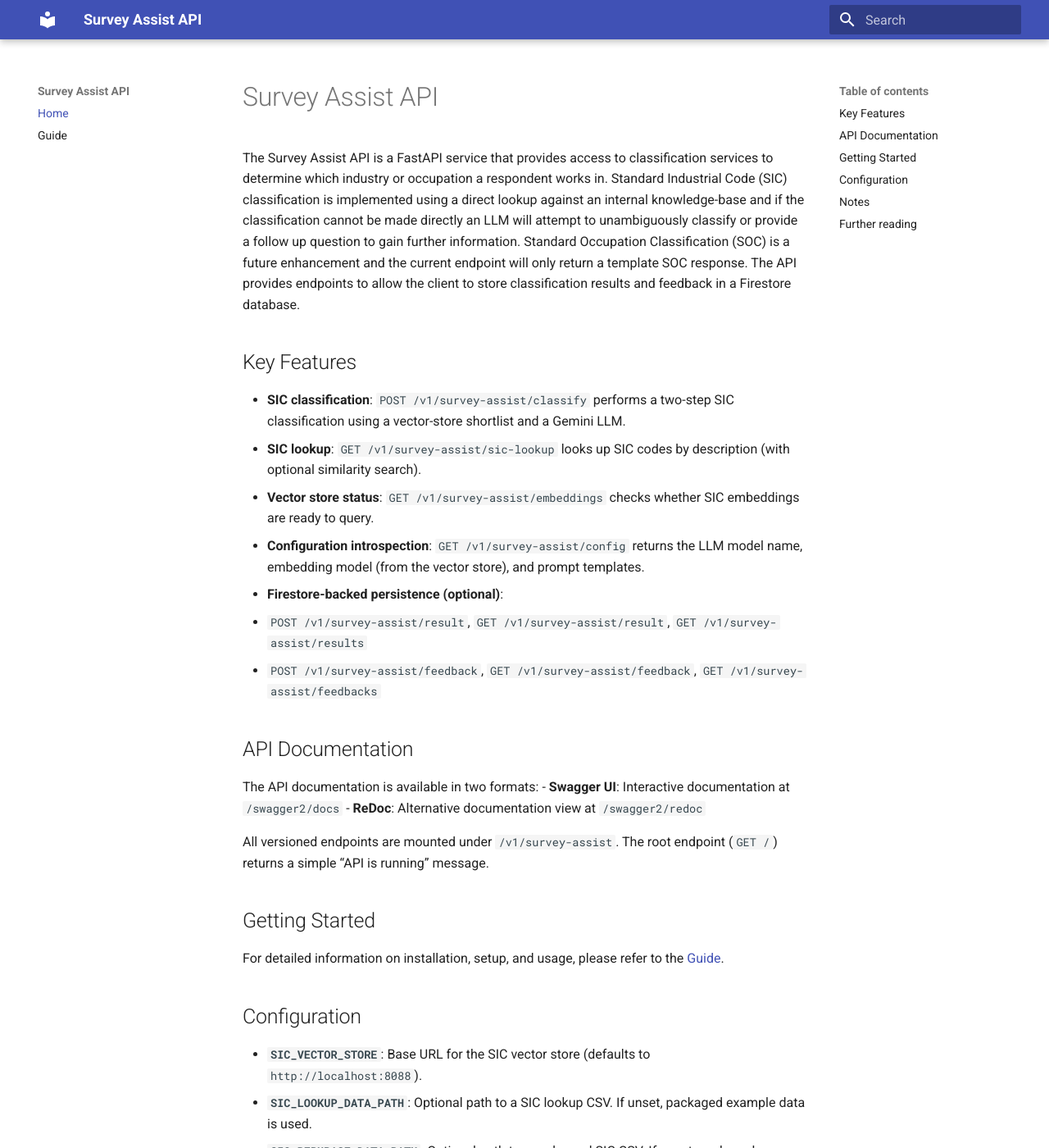
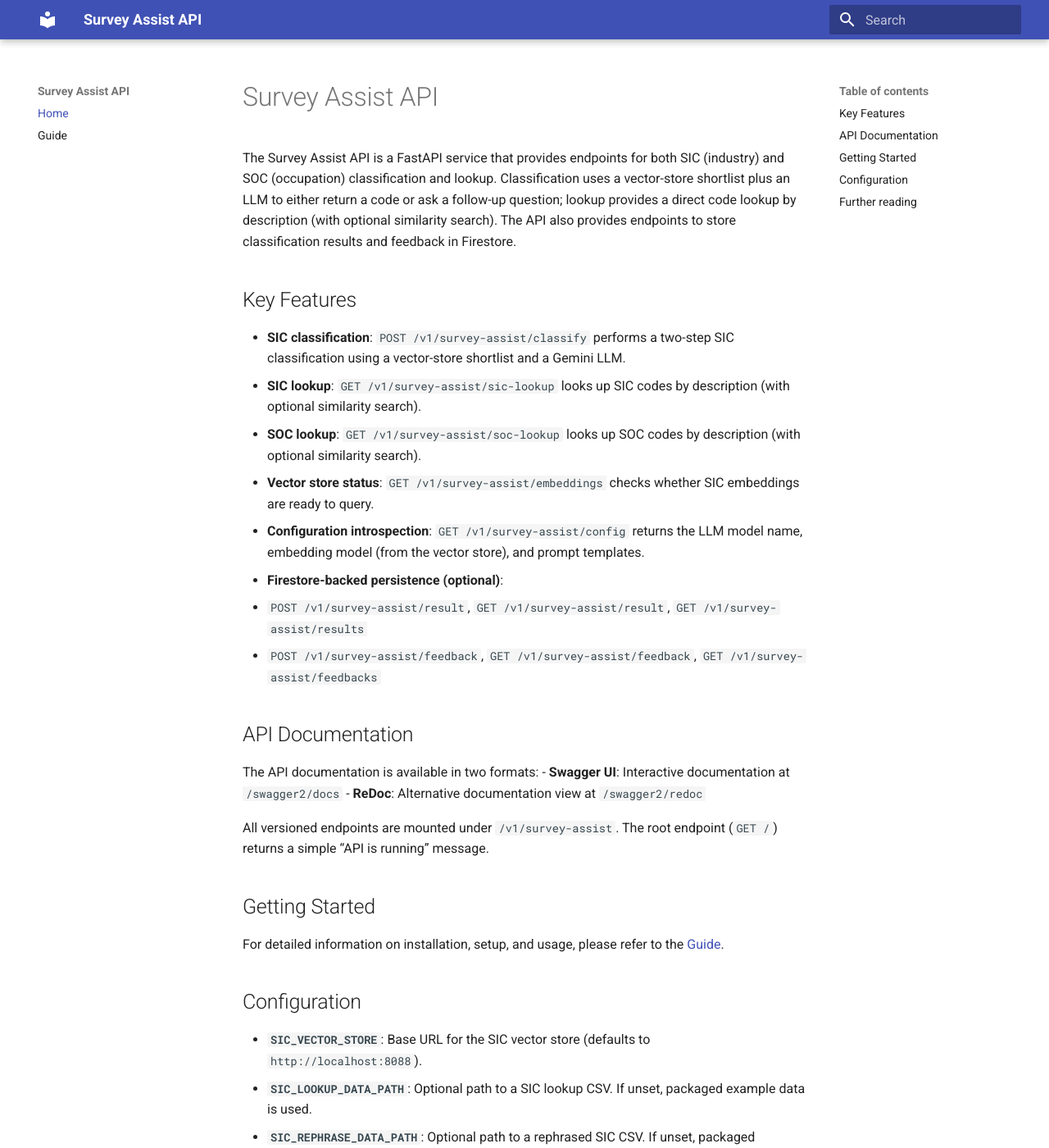
Before and after one commit to ONSdigital/survey-assist-api, an MkDocs documentation site: the page built from docs/index.md, in a window 1280 px wide and 1400 px high. Shown: the whole window at 82% size. Built offline with MkDocs 1.6.1 and Material for MkDocs 9.7.7, drawn with Linux system fonts in a browser that asks for light colours; some of the changed text lies outside the part shown.

Commit message:
update opening statement

```diff
--- a/docs/index.md
+++ b/docs/index.md
@@ -1,11 +1,12 @@
 # Survey Assist API
 
-The Survey Assist API is a FastAPI service that provides access to classification services to determine which industry or occupation a respondent works in. Standard Industrial Code (SIC) classification is implemented using a direct lookup against an internal knowledge-base and if the classification cannot be made directly an LLM will attempt to unambiguously classify or provide a follow up question to gain further information. Standard Occupation Classification (SOC) is a future enhancement and the current endpoint will only return a template SOC response. The API provides endpoints to allow the client to store classification results and feedback in a Firestore database.
+The Survey Assist API is a FastAPI service that provides endpoints for both SIC (industry) and SOC (occupation) classification and lookup. Classification uses a vector-store shortlist plus an LLM to either return a code or ask a follow-up question; lookup provides a direct code lookup by description (with optional similarity search). The API also provides endpoints to store classification results and feedback in Firestore.
 
 ## Key Features
 
 - **SIC classification**: `POST /v1/survey-assist/classify` performs a two-step SIC classification using a vector-store shortlist and a Gemini LLM.
 - **SIC lookup**: `GET /v1/survey-assist/sic-lookup` looks up SIC codes by description (with optional similarity search).
+- **SOC lookup**: `GET /v1/survey-assist/soc-lookup` looks up SOC codes by description (with optional similarity search).
 - **Vector store status**: `GET /v1/survey-assist/embeddings` checks whether SIC embeddings are ready to query.
 - **Configuration introspection**: `GET /v1/survey-assist/config` returns the LLM model name, embedding model (from the vector store), and prompt templates.
 - **Firestore-backed persistence (optional)**:
@@ -32,10 +33,6 @@ For detailed information on installation, setup, and usage, please refer to the
 - **`FIRESTORE_DB_ID`**: Enables Firestore-backed endpoints when set; if unset, result/feedback endpoints will fail because the Firestore client is not initialised.
 - **`GCP_PROJECT_ID`**: Optional; used when initialising Firestore.
 
-## Notes
-
-- **SOC classification availability**: SOC classification uses the SOC vector store and a SOC LLM when these services are configured. If the SOC LLM is not available, requests with `type="soc"`/`"sic_soc"` will return a 503 `"SOC classification is not available"` error. SOC rephrasing is available for SOC codes that appear in the SOC rephrase dataset provided by `soc-classification-library`.
-
 ## Further reading
 
 - [Guide](guide.md)
```
